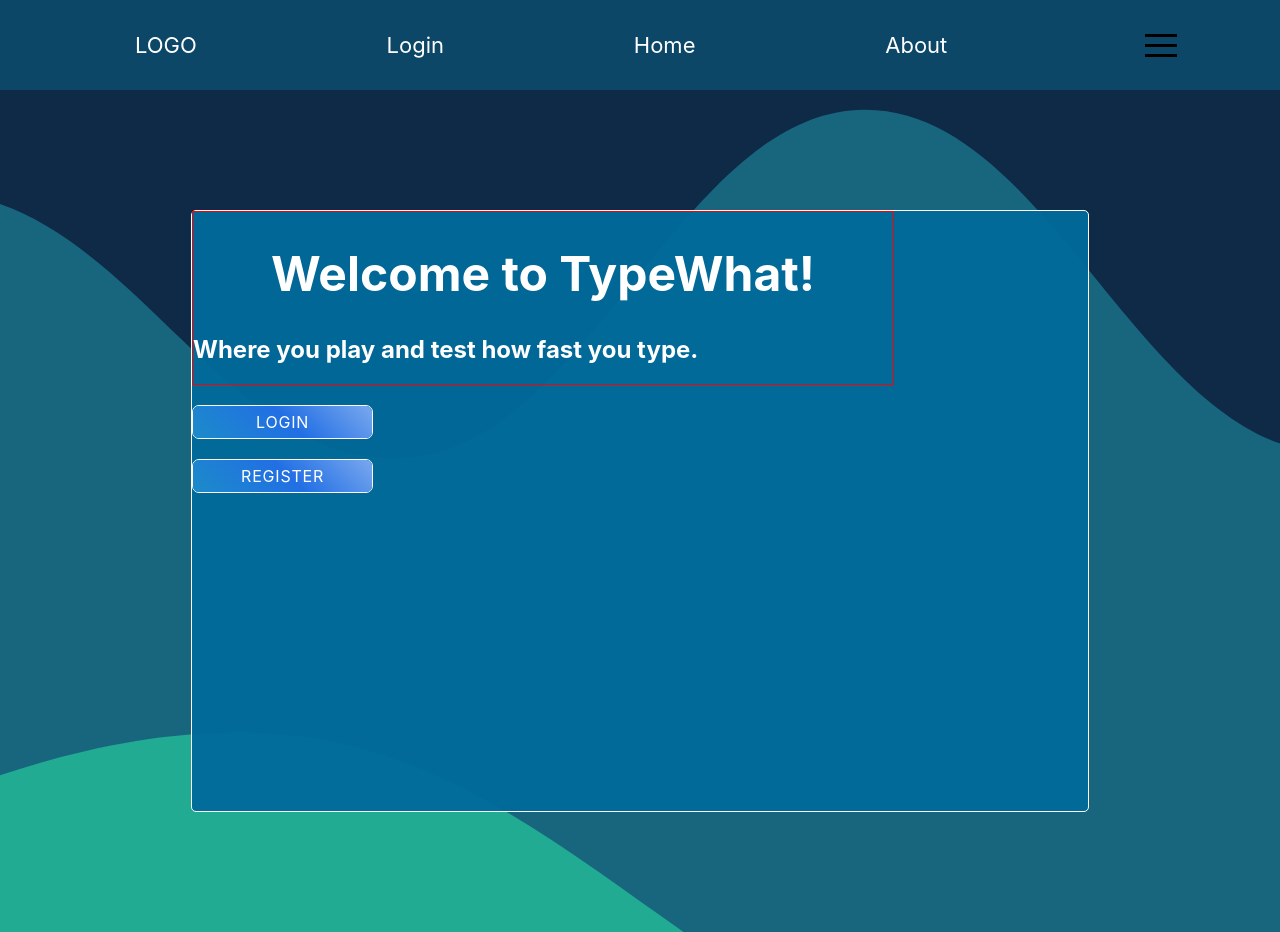
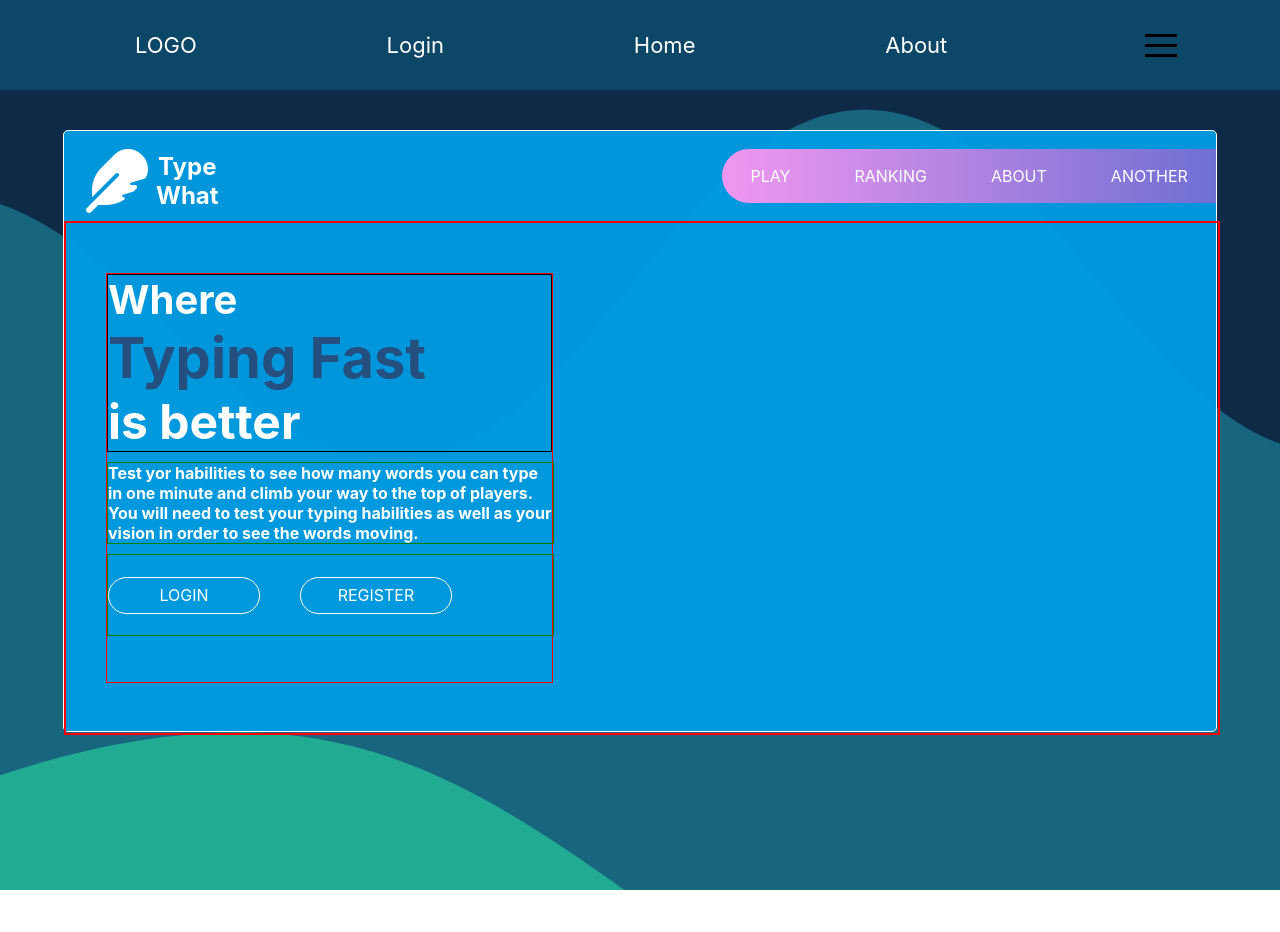
Before and after one commit to JohnBorges52/TypeWhat, a React (Create React App) app in the folder guesswhat-front/: page / in a window 1280 px wide. After the commit the page ends 890 px from the top, so only its background shows below. Built offline with nearby package versions, Linux system fonts and the light colour scheme.

Commit message:
refactor the first page

```diff
--- a/guesswhat-front/package.json
+++ b/guesswhat-front/package.json
@@ -4,6 +4,7 @@
   "private": true,
   "dependencies": {
     "@fortawesome/fontawesome-svg-core": "^6.2.1",
+    "@fortawesome/free-regular-svg-icons": "^6.2.1",
     "@fortawesome/free-solid-svg-icons": "^6.2.1",
     "@fortawesome/react-fontawesome": "^0.2.0",
     "@testing-library/jest-dom": "^5.16.5",
--- a/guesswhat-front/src/components/MainPage.jsx
+++ b/guesswhat-front/src/components/MainPage.jsx
@@ -1,6 +1,7 @@
 import React from 'react'
 import'../styles/mainpage.scss'
 import { FontAwesomeIcon } from '@fortawesome/react-fontawesome'
+import { faFeather } from '@fortawesome/free-solid-svg-icons'
 
 
 
@@ -17,17 +18,49 @@ export default function MainPage() {
 
     <div className='mainpage--container'>
 
-      <div className='title-container'>
+      <div className='top-bar-container'>
 
+        <div className='title-container'>
 
-      <h1 className='title-mainpage'>Welcome to TypeWhat!</h1>
-      <FontAwesomeIcon icon="fa-solid fa-typewriter" />
-      <h2 className='subtitle-mainpage'>Where you play and test how fast you type.</h2>
+          <FontAwesomeIcon icon={faFeather} size="4x" className='fa-feather' />
+          <div className='h1-title-container'>
+            <h1 className='title-mainpage'>Type</h1>
+            <h1 className='title-mainpage'>What</h1>
+          </div>
+        </div>
+          <div className='title-mainpage-topnav'>
+            <div className='title-mainpage-topnav-right'>
+              <li><a href="#">Play</a></li>
+              <li><a href="#">Ranking</a></li>
+              <li><a href="#">About</a></li>
+              <li><a href="#">another</a></li>
+
+            </div>
+          </div>
 
       </div>
 
-      <a  className='btn-link' href="/login"> LOGIN </a>
-      <a  className='btn-link' href="/register"> REGISTER </a>
+      <div className='content-container'>
+        <div className='content-container-left'>
+
+          <div className='content-container-left-text'>
+            <h4> Where</h4>
+            <h2 > Typing Fast</h2>
+            <h3 > is better </h3>
+            </div>
+          <div className='content-container-left-subtext'>
+            <h5 > Test yor habilities to see how many words you can type in one minute and climb your way to the top of players. You will need to test your typing habilities as well as your vision in order to see the words moving.</h5>
+          </div>
+          <div className='content-container-left-subtext'>
+            <a  className='a-link-login' href="/login"> LOGIN </a>
+            <a  className='a-link-login' href="/register"> REGISTER </a>
+          </div>
+
+        </div>
+      </div>
+
+
+
 
 
 
--- a/guesswhat-front/src/styles/mainpage.scss
+++ b/guesswhat-front/src/styles/mainpage.scss
@@ -1,59 +1,165 @@
 .mainpage--container{
-  margin: 15vh auto;
-  width: 70%;
+  margin: 5vh auto;
+  width: 90%;
   height: 600px;
-
   border: 1px solid white;
   border-radius: 5px;
+  background-color: #009be2f6;
+}
 
-  background-color: #026a9bf6;
+.mainpage--container:hover{
+  background-color: #0f8bc5;
+}
+
+.top-bar-container{
+  width: 100%;
+  height: 15%;
+  // border: 5px solid black;
+  display: flex;
+  flex-direction: row;
+
+  .title-container{
+    width: fit-content;
+    // border: red 2px solid;
+    padding-top: 10px;
+    padding-left: 20px;
+    display: flex;
+    flex-direction: row;
+    align-items: center;
+    gap: 0.5em;
+
+    .fa-feather{
+      color: white;
+    }
+
+    .h1-title-container{
+      display: flex;
+      flex-direction: column;
+      align-items: center;
+
+      .title-mainpage{
+        color: white;
+        font-size: 1.5em;
+        text-align: center;
+        margin: 0;
+        padding-right: 10px;
+      }
+    }
+
+  }
+
+  .title-mainpage-topnav{
+    width: 100%;
+    // border: 2px solid green;
+    display: flex;
+    justify-content: flex-end;
+    align-items: center;
+
+
+    .title-mainpage-topnav-right{
+      width: 50%;
+      min-width: 210px;
+      display: flex;
+      flex-direction: row;
+      // border: 2px solid white;
+      justify-content: center;
+      border-radius: 30px;
+      border-top-right-radius:  0;
+      border-bottom-right-radius:  0;
+      background-image: linear-gradient(to right, rgb(240, 151, 240), rgb(111, 111, 211)) ;
+      align-items: center;
+      height: 60%;
+      gap: 4rem;
+
+      li{
+        list-style: none;
+
+        text-transform: uppercase;
+
+      }
+    }
+
+  }
 
 
 }
-.mainpage--container:hover{
-  background-color: #0f8bc5;
+.content-container{
+  width: calc(100% - 40px);
+  height: 85%;
+  border: solid red 2px;
+  padding-left: 40px;
+  display: flex;
+  align-items: center;
 
+  .content-container-left{
+    width: 40%;
+    height: 80%;
+    border: 1px solid red;
+    display: flex;
+    flex-direction: column;
+    gap: 10px;
 
-}
-.title-container{
-  width: 700px;
-  border: red 1px solid;
-}
+    .content-container-left-text{
 
+      border: 1px solid black;
 
-.title-mainpage{
-  color: white;
-  font-size: 3em;
-  text-align: center;
-}
-.subtitle-mainpage{
-  color: white;
+      h2{
+        font-size: 3.5em;
+        margin: 0;
+        color: rgb(37, 79, 126);
+      }
+
+      h3{
+        color: white;
+        margin: 0;
+        font-size: 3em;
+      }
+
+      h4{
+        color: rgb(255, 255, 255);
+        font-size: 2.5em ;
+        margin: 0;
+      }
+
+    }
+
+    .content-container-left-subtext{
+      border: 1px solid green;
+      width: 90%;
+      height: 80px;
+
+      h5{
+        color: white;
+        margin: 0;
+        font-size: 1em;
+      }
+
+    }
+    .content-container-left-subtext{
+      width: 100%;
+      display: flex;
+      flex-direction: row;
+      align-items: center;
+      gap: 40px;
+
+      .a-link-login{
+        border: 1px solid white;
+        width: 150px;
+        height: 35px;
+        display: flex;
+        align-items: center;
+        justify-content: center;
+        border-radius: 20px;
+
+      }
+    }
+  }
 }
 
 
 
 
-.btn-link{
-//   width: 70%;
-//   height: 40px;
-//   border-radius: 5px;
-//   border: 1px solid transparent;
-//   color: white;
-//   display: flex;
-//   align-items: center;
-//   justify-content: center;
-//   // change the thickness
-  display: flex;
-  justify-content: center;
-  align-items: center;
-  height: 2em;
-
-
-
-}
-
 
 .register-container input:nth-child(6){
   margin-bottom: 30px;
-
 }
```
Also changed, not shown: 1 other file (tests, documents, lock files or other folders).
